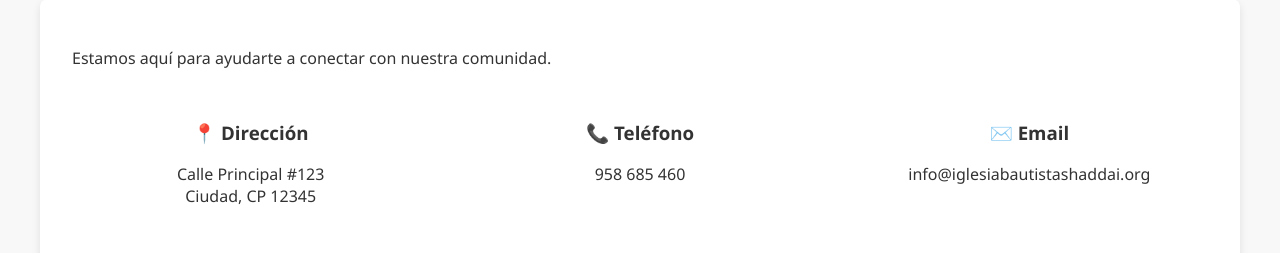
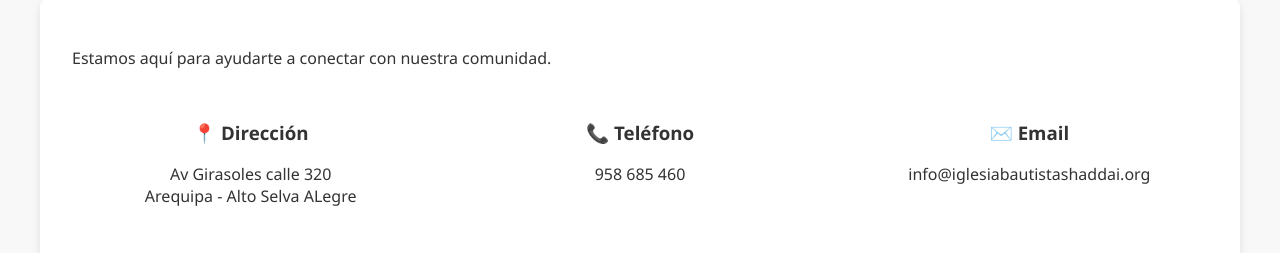
Before and after one commit to XXGianX/Iglesia-Bautista-Shaddai, a Flask app: page / in a window 1280 px wide. Shown: the part 2537-2790 px from the top of the page. Run offline with Flask 3, Linux system fonts and the light colour scheme.

Commit message:
Update index.html

```diff
--- a/templates/index.html
+++ b/templates/index.html
@@ -239,7 +239,7 @@
         <div class="contact-methods">
           <div class="contact-method">
             <h3>📍 Dirección</h3>
-            <p>Calle Principal #123<br>Ciudad, CP 12345</p>
+            <p>Av Girasoles calle 320<br>Arequipa - Alto Selva ALegre</p>
           </div>
           <div class="contact-method">
             <h3>📞 Teléfono</h3>
```
